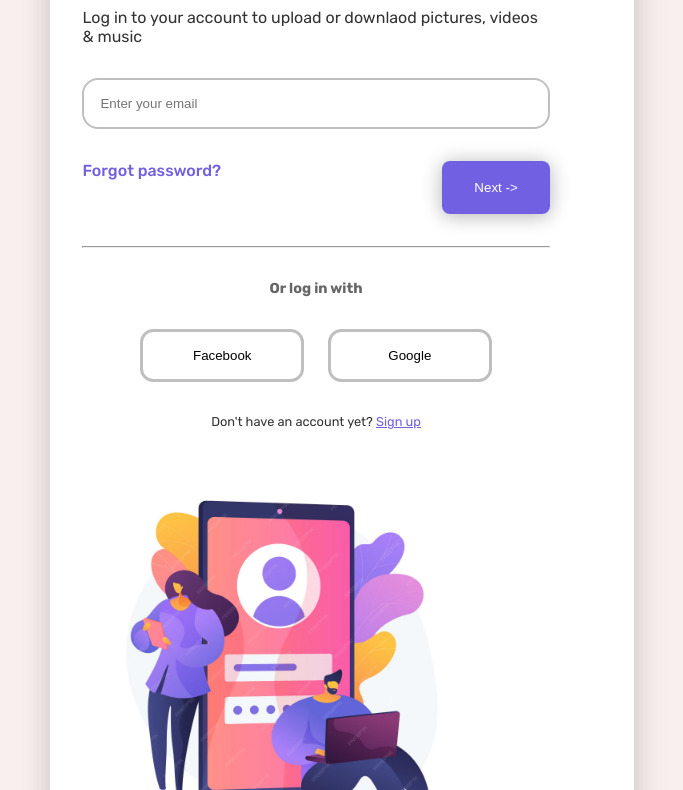
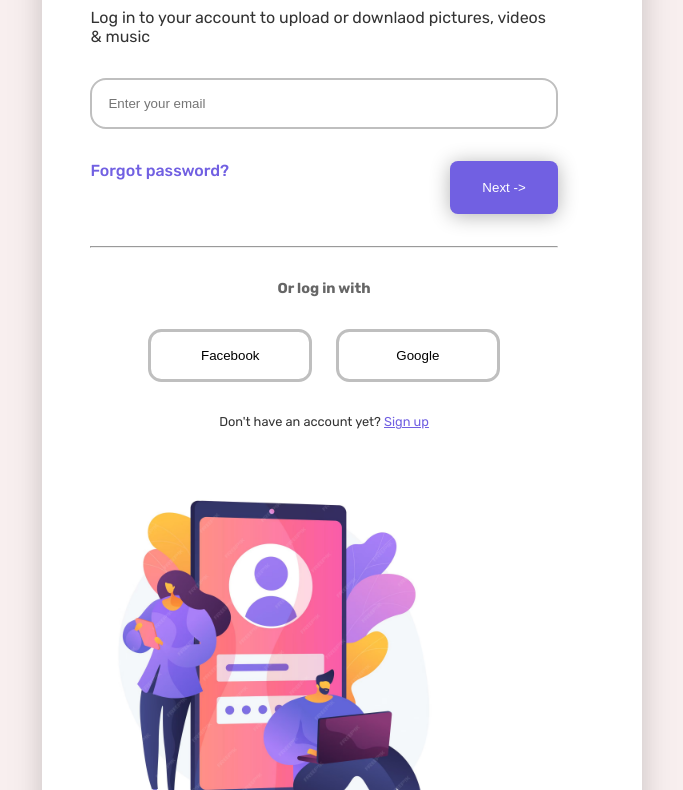
Before and after one commit to RogerTito455/Log-In, a plain HTML site: page index.html in a window 1280 px wide. Shown: the part 97-887 px from the top of the page, without its empty margins (298-981 px from the left). Drawn offline with Linux system fonts and the light colour scheme.

Commit message:
margin left

```diff
--- a/styles.css
+++ b/styles.css
@@ -35,7 +35,9 @@ img {
     transform: translateY(-10px);
     box-shadow: 0px 20px 35px rgba(0, 0, 0, 0.2), 0px 20px 50px rgba(0, 0, 0, 0.15), inset 0px -3px 0px rgba(0, 0, 0, 0.05);
 }
-
+.subcontainer {
+    margin-left: 1rem;
+}
 .content {
     display: flex;
     flex-direction: column;
```
